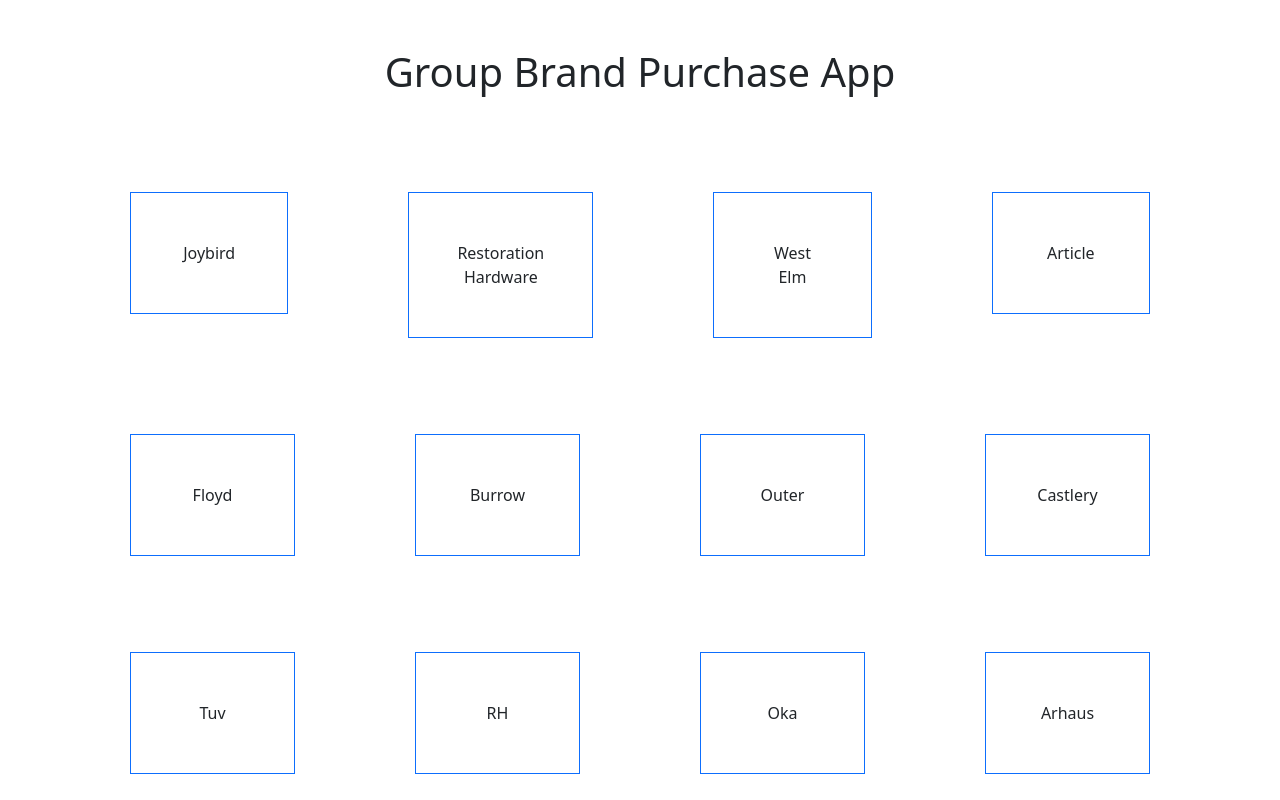
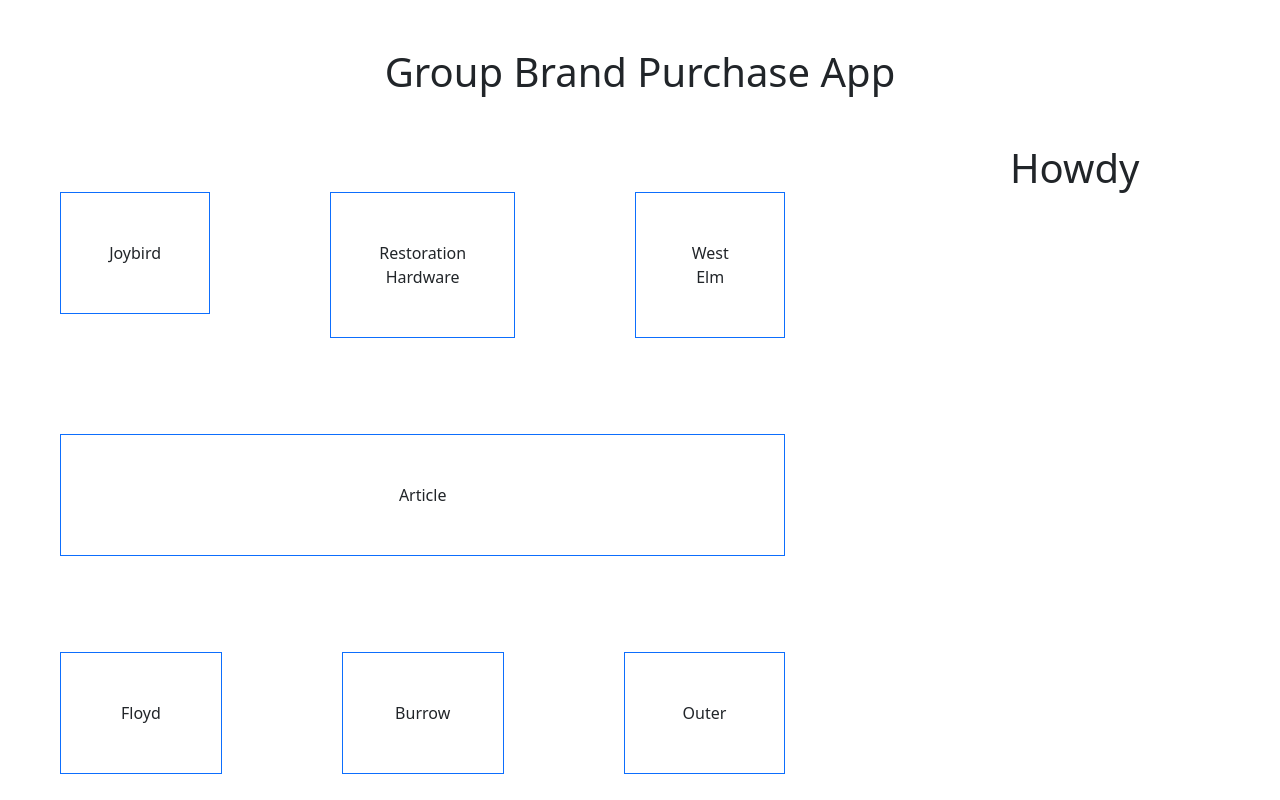
Before and after one commit to verner-dz/group_purchase_brands, a React (Create React App) app: page / in a window 1280 px wide. Shown: the top 800 px of the page. Built offline with nearby package versions, Linux system fonts and the light colour scheme.

Commit message:
add all components

```diff
--- a/src/components/App.js
+++ b/src/components/App.js
@@ -1,6 +1,7 @@
 import '../App.css';
 import Brands from './Brands'
 import Purchase from './Purchase'
+import GroupPurchasesPanel from './GroupPurchasesPanel'
 
 function App() {
   return (
@@ -8,9 +9,19 @@
       <div className="App">
         <h1 className={'m-5'}> Group Brand Purchase App </h1>
 
-        <Brands />
+        <div className={'row'}>
 
-        <Purchase />
+          <div className={'col'}>
+            <Brands />
+
+            <Purchase />
+          </div>
+
+          <div className={'col-md-4'}>
+            <GroupPurchasesPanel />
+          </div>
+
+        </div>
       </div>
     </>
   );
--- a/src/components/Brand.js
+++ b/src/components/Brand.js
@@ -1,7 +1,7 @@
 function Brand(props) {
 
   return (
-    <div className={'border border-primary p-5 m-5'}> {props.name}</div>
+    <div className={'border border-primary p-5 m-5 box'}> {props.name}</div>
   )
 }
 
--- /dev/null
+++ b/src/components/GroupPurchasesPanel.js
@@ -0,0 +1,8 @@
+function GroupPurchasesPanel() {
+
+  return (
+    <h1> Howdy </h1>
+  )
+}
+
+export default GroupPurchasesPanel
--- a/src/index.css
+++ b/src/index.css
@@ -12,6 +12,6 @@
     monospace;
 }
 
-.col:hover {
+.box:hover {
   background-color: #bbdff2;
 }
```
